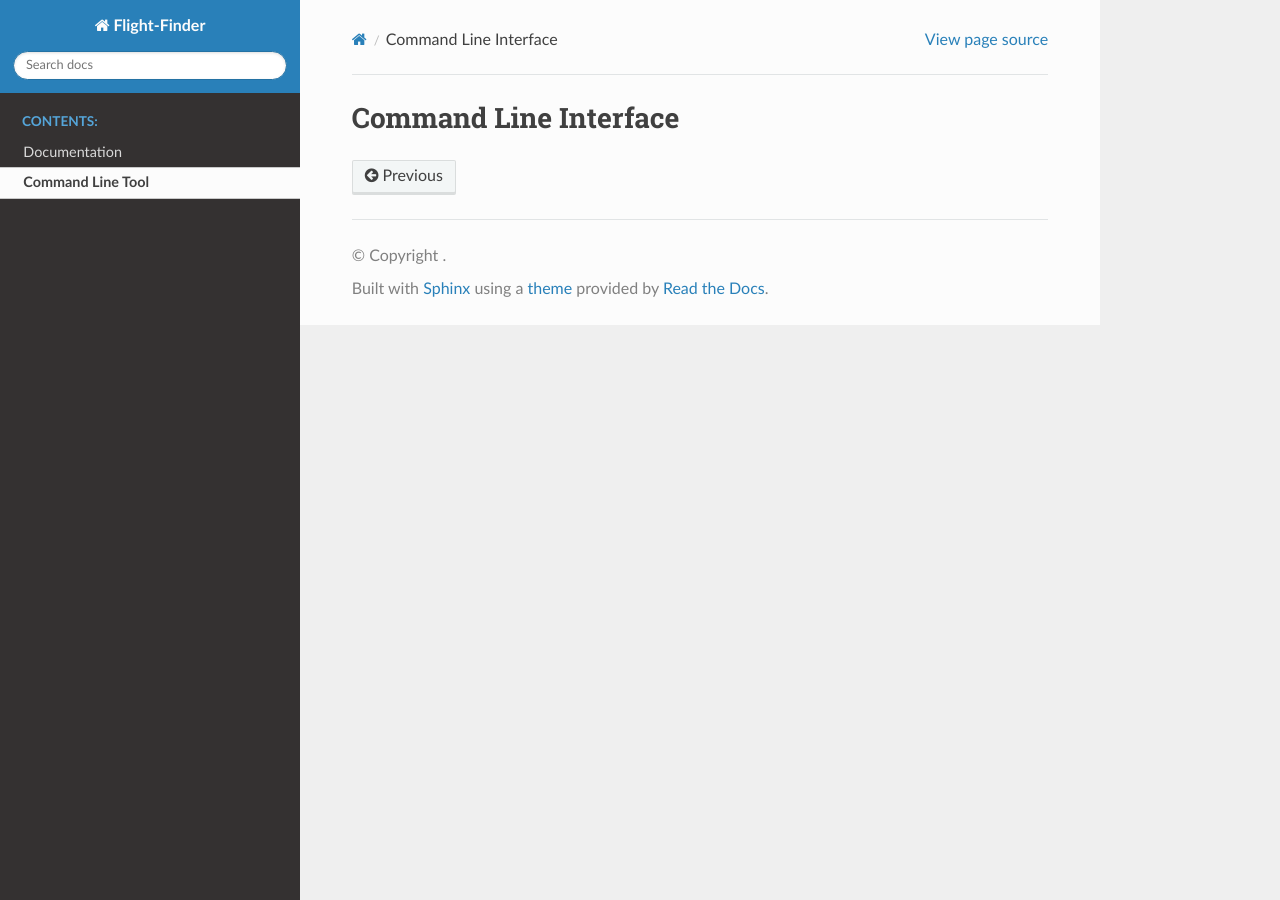
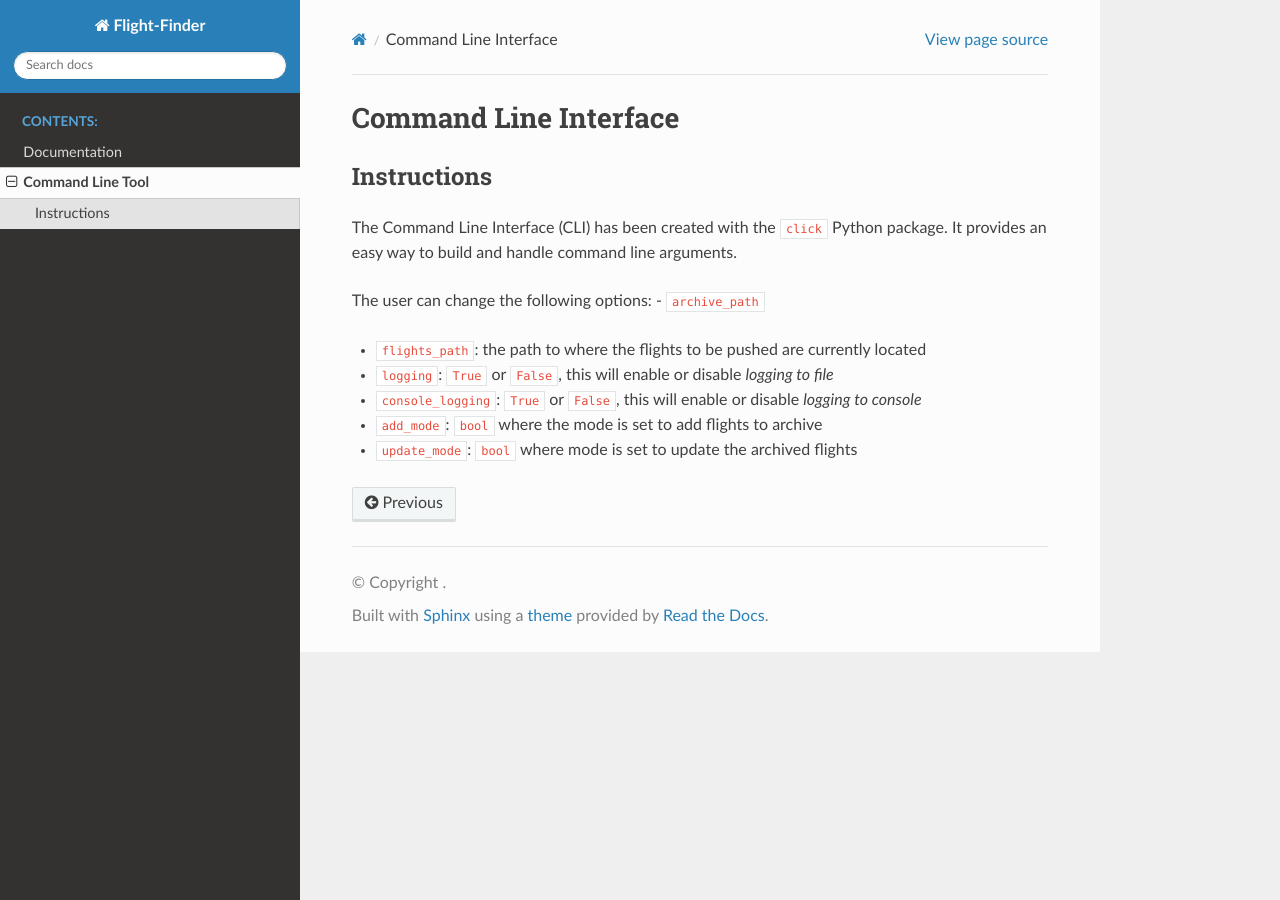
Before and after one commit to cedadev/flight-pipeline, a Sphinx documentation site: the page built from docs/source/core/cli.rst, in a window 1280 px wide. Built offline with Sphinx 7.4.7 and the Read the Docs theme 3.1.0, drawn with Linux system fonts in a browser that asks for light colours.

Commit message:
added sphinx documentation for the command line interface

```diff
--- a/docs/source/core/cli.rst
+++ b/docs/source/core/cli.rst
@@ -1,3 +1,20 @@
 ======================
 Command Line Interface
 ======================
+
+Instructions
+============
+The Command Line Interface (CLI) has been created with the ``click`` Python package. It provides an easy way to build and handle command line arguments.
+
+The user can change the following options:
+- ``archive_path``
+
+- ``flights_path``: the path to where the flights to be pushed are currently located
+
+- ``logging``: ``True`` or ``False``, this will enable or disable *logging to file*
+
+- ``console_logging``: ``True`` or ``False``, this will enable or disable *logging to console*
+
+- ``add_mode``: ``bool`` where the mode is set to add flights to archive
+
+- ``update_mode``: ``bool`` where mode is set to update the archived flights
```
